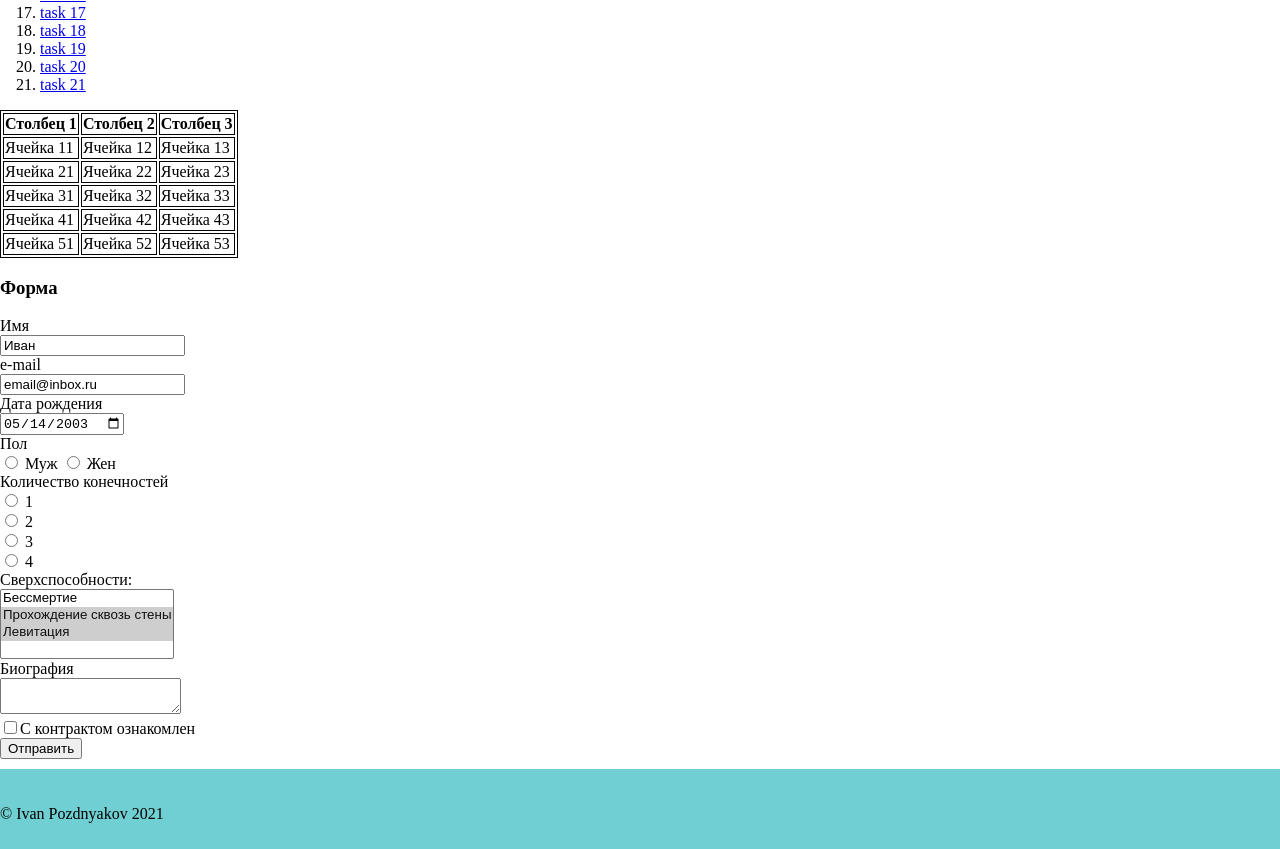
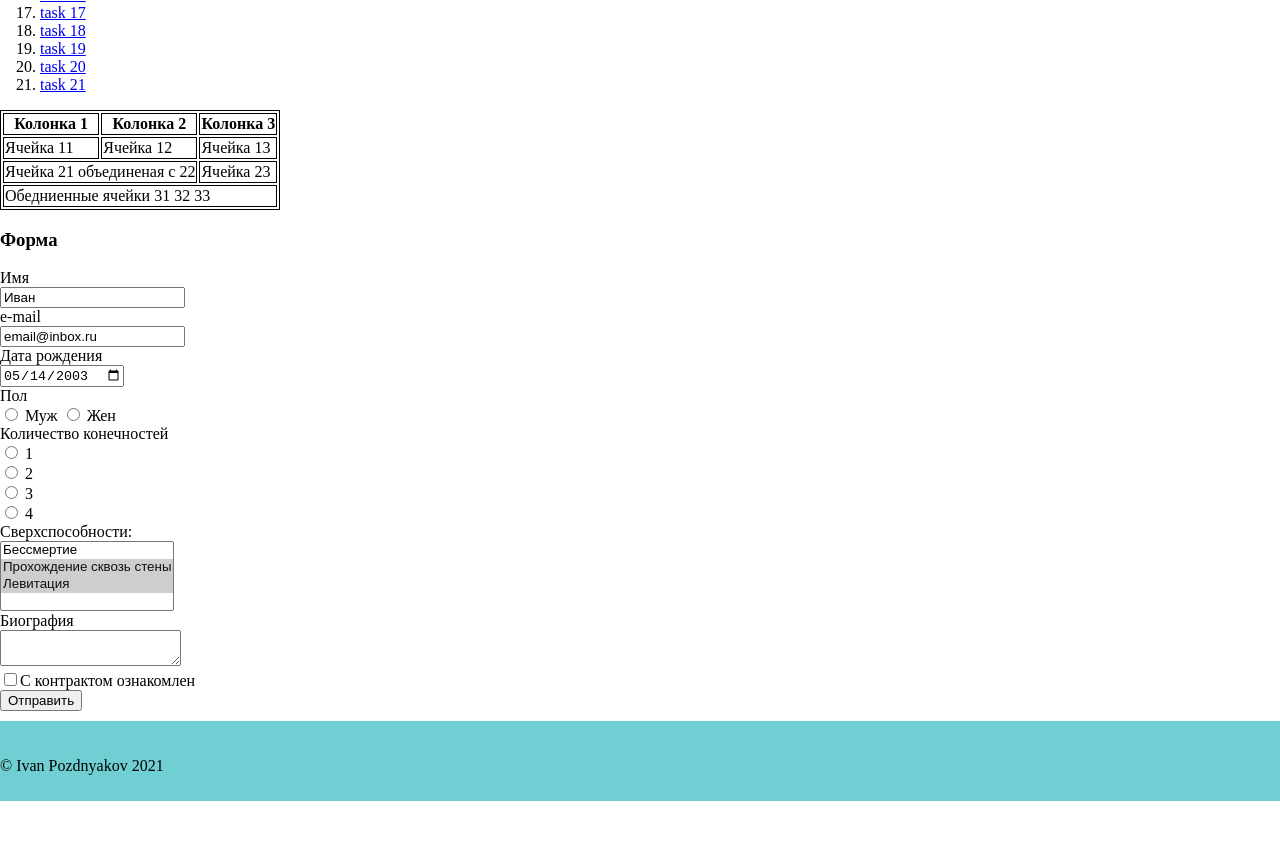
Before and after one commit to enotuuuk/web1, a plain HTML site: page index.html in a window 1280 px wide. Shown: the part 860-1709 px from the top of the page. After the commit the page ends 1661 px from the top, so only its background shows below. Drawn offline with Linux system fonts and the light colour scheme.

Commit message:
Update index.html

```diff
--- a/index.html
+++ b/index.html
@@ -67,18 +67,30 @@
 				<li><a href="../../something.html"> task 19 </a></li>
 				<li><a href="/"> task 20 </a></li>
 				<li><a href="/about"> task 21 </a></li>
-			</ol>
+				</ol>
+				<div class="table-test">
+    				<table>
+     				 <tbody>
+      					<tr class = "notEven">
+          				<th>Колонка 1</th>
+          				<th>Колонка 2</th>
+         				<th>Колонка 3</th>
+        				</tr>
+        				<tr class = "even">
+         				<td>Ячейка 11</td>
+          				<td>Ячейка 12</td>
+         				<td>Ячейка 13</td>
+      					</tr>
+       					<tr class = "notEven">
+          				<td colspan="2" >Ячейка 21 объединеная с 22</td>
+          				<td>Ячейка 23</td>
+        				</tr>
+        				<tr class = "even">
+          			<td colspan="3">Обедниенные ячейки 31 32 33</td>
+        			</tr>
+      			</tbody>
+    		</table>
 		</div>
-
-
-		<table>
-			<tr><th>Столбец 1</th><th>Столбец 2</th><th>Столбец 3</th></tr>
-			<tr><td>Ячейка 11</td><td>Ячейка 12</td><td>Ячейка 13</td></tr>
-			<tr><td>Ячейка 21</td><td>Ячейка 22</td><td>Ячейка 23</td></tr>
-			<tr><td>Ячейка 31</td><td>Ячейка 32</td><td>Ячейка 33</td></tr>
-			<tr><td>Ячейка 41</td><td>Ячейка 42</td><td>Ячейка 43</td></tr>
-			<tr><td>Ячейка 51</td><td>Ячейка 52</td><td>Ячейка 53</td></tr>
-		</table>
 
 		<h3>Форма</h3>
 
```
